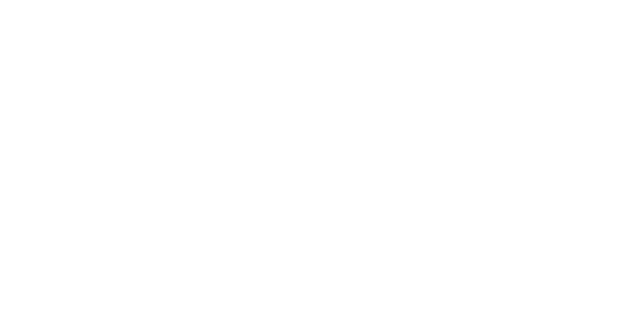
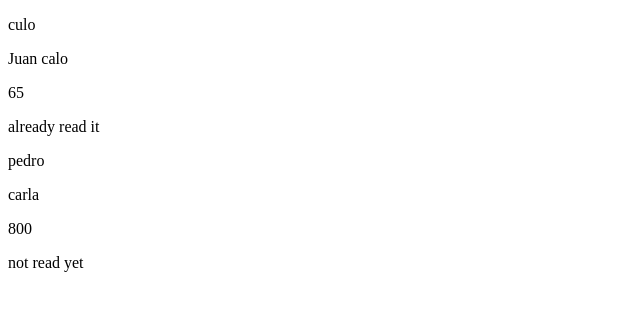
Before and after one commit to NaomiC0desArt/Library, a plain HTML site: page inde.html in a window 1280 px wide. Shown: the whole page, without its empty margins (0-640 px from the left). Drawn offline with Linux system fonts and the light colour scheme.

Commit message:
Add function to add books to the library array

```diff
--- a/inde.html
+++ b/inde.html
@@ -6,6 +6,9 @@
     <title>Document</title>
 </head>
 <body>
+    <div class="container">
+
+    </div>
     <script src="script.js"></script>
 </body>
 </html>
--- a/script.js
+++ b/script.js
@@ -1,4 +1,8 @@
+
+const myLibrary = [];
+
 function Book(title, author, pages, read){
+    this.id = crypto.randomUUID();
     this.title = title;
     this.author = author;
     this.pages = pages;
@@ -7,3 +11,49 @@ function Book(title, author, pages, read){
         return `${this.title} by ${this.author}, ${this.pages} pages, ${this.read}`;
     }
 }
+
+function addBookToLibrary(title, author, pages, read){
+
+    let newBook = new Book(title, author, pages, read);
+
+    myLibrary.push(newBook);
+}
+
+addBookToLibrary("culo", "Juan calo", 65, true);
+addBookToLibrary("pedro", "carla", 800, false);
+
+const container = document.querySelector(".container");
+
+function displayBooks(){
+    const div = document.createElement("div");
+    div.classList.add("card");
+
+    myLibrary.forEach(book => {
+
+    const bookInfo = document.createElement("div");
+    bookInfo.classList.add("book-info");
+
+    const title = document.createElement("p");
+    title.textContent = book.title;
+
+    const author = document.createElement("p");
+    author.textContent = book.author;
+
+    const pages = document.createElement("p");
+    pages.textContent = book.pages;
+
+    const read = document.createElement("p");
+    read.textContent = book.read;
+
+    bookInfo.appendChild(title);
+    bookInfo.appendChild(author);
+    bookInfo.appendChild(pages);
+    bookInfo.appendChild(read);
+
+    div.appendChild(bookInfo);
+});
+
+    container.appendChild(div);
+}
+
+displayBooks();
```
